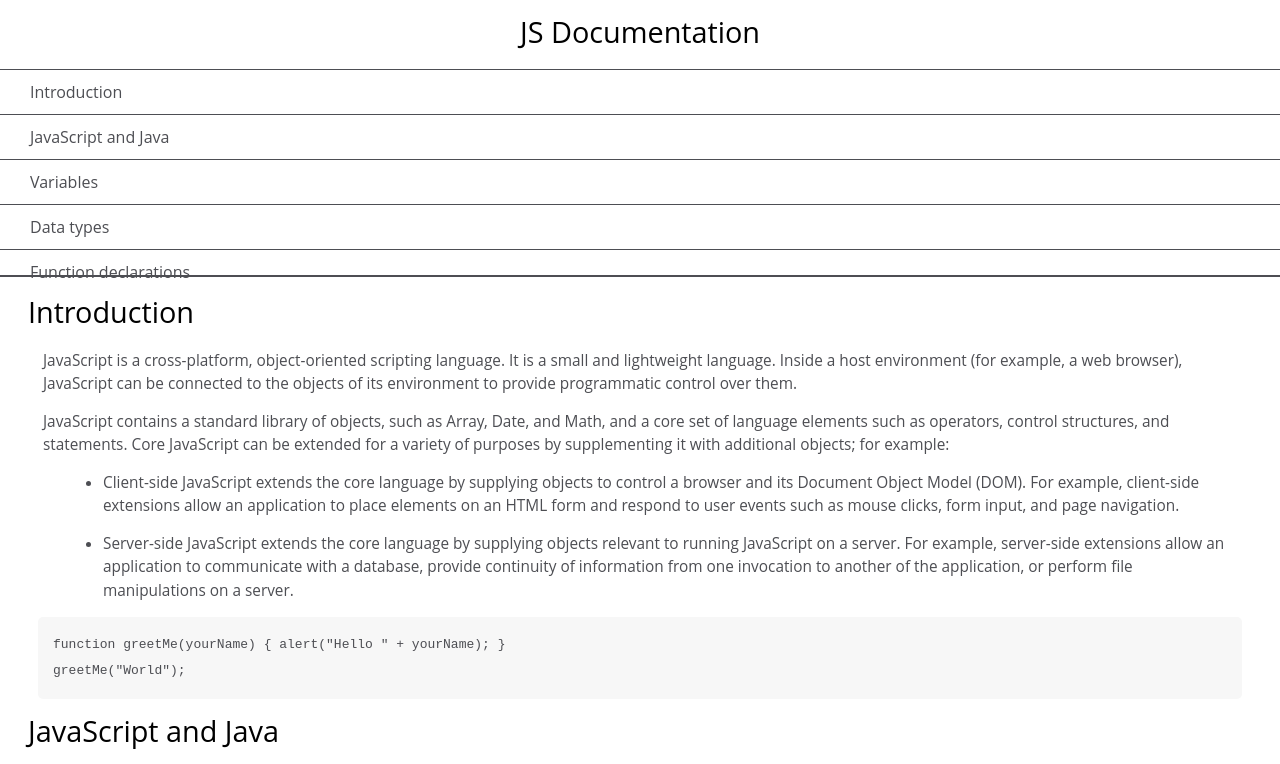
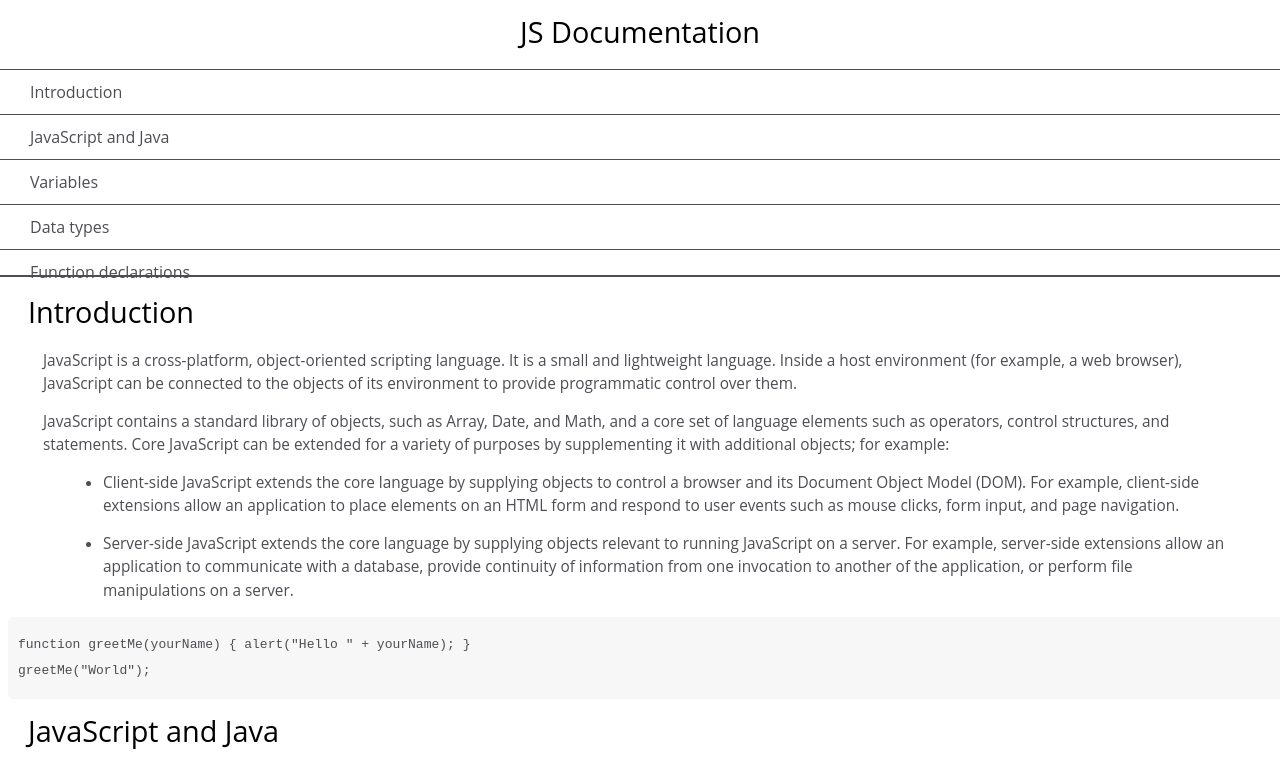
Before and after one commit to reubengermain12/FCC_Technical_Documentation_Page, a plain HTML site: page index.html in a window 1280 px wide. Shown: the top 764 px of the page. Drawn offline with Linux system fonts and the light colour scheme.

Commit message:
Added a code selector

```diff
--- a/styles.css
+++ b/styles.css
@@ -108,3 +108,11 @@ code {
     margin-left: -10px;
   }
 }
+code {
+  margin-left: -20px;
+  width: 100%;
+  padding: 15px;
+  padding-left: 10px;
+  padding-right: 45px;
+  min-width: 233px;
+}
```
